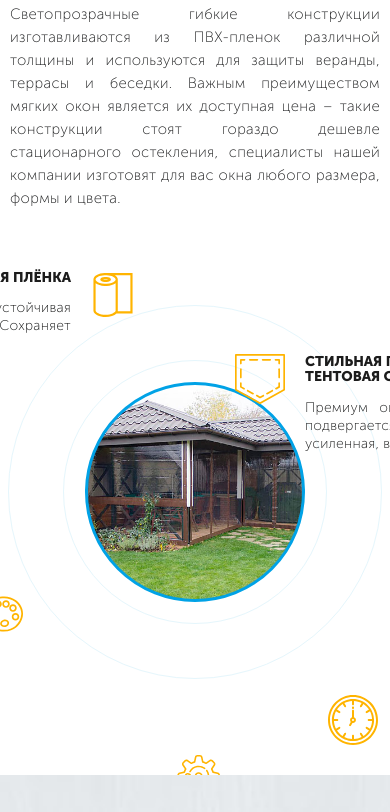
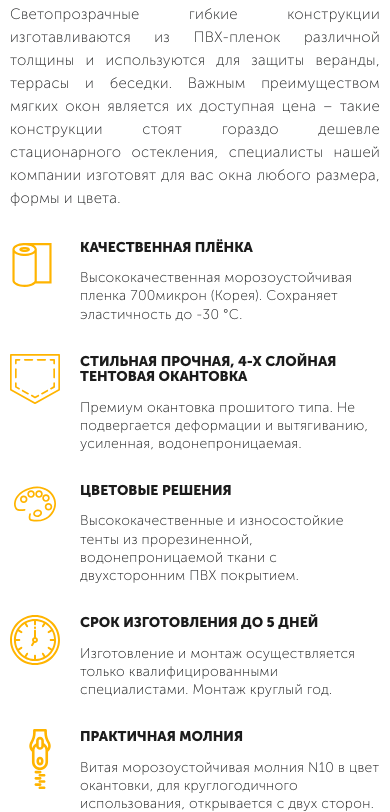
Before and after one commit to Sibi7/soft-windows, a website: page index.html in a window 390 px wide. Shown: the part 1036-1848 px from the top of the page. Drawn offline with Linux system fonts and the light colour scheme.

Commit message:
responsive what-is section

```diff
--- a/app/sass/home-page/_what-is.scss
+++ b/app/sass/home-page/_what-is.scss
@@ -34,6 +34,14 @@
     @include breakpoint(max-width 1200px){
       height: 565px;
     }
+    @include breakpoint(max-width 992px){
+      display: flex;
+      flex-wrap: wrap;
+      margin-top: 30px;
+      justify-content: space-between;
+      height: auto;
+    }
+
   }
 
   &__circle {
@@ -55,10 +63,7 @@
       left: calc(50% - 110px);
     }
     @include breakpoint(max-width 992px) {
-
-    }
-    @include breakpoint(max-width 660px) {
-
+      display: none;
     }
 
     &:before {
@@ -90,6 +95,24 @@
     position: absolute;
     @include breakpoint(max-width 992px){
       position: relative;
+      right: inherit!important;
+      left: inherit!important;
+      top: inherit!important;
+      bottom: inherit!important;
+      width: 48%!important;
+      text-align: left!important;
+      @include breakpoint(max-width 992px){
+        margin-bottom: 30px;
+      }
+      @include breakpoint(max-width 660px){
+        width: 100%!important;
+
+      }
+    }
+    p{
+      @include breakpoint(max-width 992px){
+        text-align: left;
+      }
     }
     &--paper {
       padding-right: 64px;
@@ -102,6 +125,11 @@
       right: calc(50% + 100px);
       @include breakpoint(max-width 1200px) {
         right: calc(50% + 40px);
+      }
+      @include breakpoint(max-width 992px){
+        padding-left: 70px;
+        padding-right: 0;
+        background-position: left top;
       }
     }
 
@@ -123,9 +151,7 @@
 
     &--palette {
       padding-right: 70px;
-      background-image: url('../img/icons/painting-palette.svg');
-      background-repeat: no-repeat;
-      background-position: right top;
+      background: url('../img/icons/painting-palette.svg') no-repeat right top;
       text-align: right;
       width: 335px;
       top: 280px;
@@ -133,6 +159,11 @@
       @include breakpoint(max-width 1200px) {
         right: calc(50% + 133px);
         top: 200px;
+      }
+      @include breakpoint(max-width 992px){
+        padding-left: 70px;
+        padding-right: 0;
+        background-position: left top;
       }
     }
 
@@ -149,6 +180,11 @@
         top: 200px;
         left: calc(50% + 133px);
       }
+      @include breakpoint(max-width 992px){
+        padding-left: 70px;
+        padding-right: 0;
+        background-position: left top;
+      }
     }
 
     &--zipper {
@@ -164,10 +200,15 @@
         top: 350px;
         right: calc(50% + 120px);
       }
+      @include breakpoint(max-width 992px){
+        padding-left: 70px;
+        padding-right: 0;
+        background-position: left top;
+      }
     }
 
     &--factory {
-      padding-left: 64px;
+      padding-left: 70px;
       background-image: url('../img/icons/factory.svg');
       background-repeat: no-repeat;
       background-position: left top;
@@ -192,6 +233,25 @@
       left: calc(50% - 155px);
       @include breakpoint(max-width 1200px){
         bottom: 10px;
+      }
+      @include breakpoint(max-width 992px){
+        margin: 0 auto 30px auto;
+        text-align: center!important;
+      }
+      @include breakpoint(max-width 660px){
+
+        text-align: left!important;
+        padding-top: 0;
+        padding-left: 70px;
+        background-position: left top;
+      }
+      p{
+        @include breakpoint(max-width 992px){
+          text-align: center;
+        }
+        @include breakpoint(max-width 660px){
+          text-align: left;
+        }
       }
     }
 
@@ -223,6 +283,9 @@
     @include breakpoint(max-width 1440px){
       right: -60px;
     }
+    @include breakpoint(max-width 660px){
+      display: none;
+    }
   }
   &__top-arrow {
     width: 44px;
```
Also changed, not shown: css/styles.min.css.
